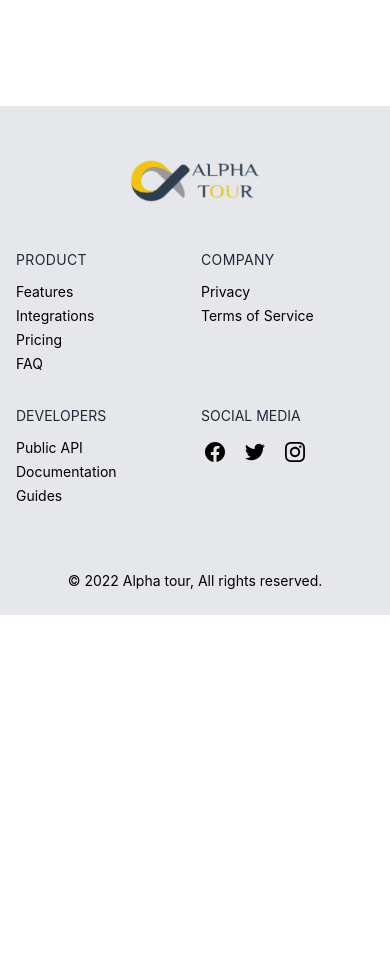
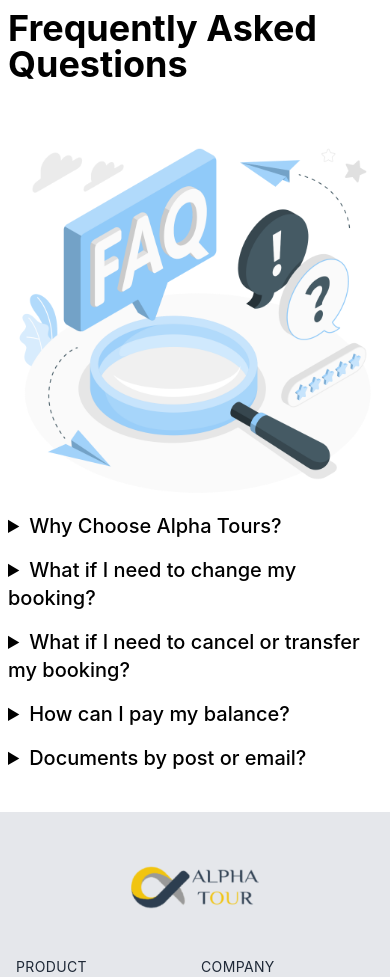
Before and after one commit to Uddin02/alpha-tour, a React (Create React App) app: page /home in a window 390 px wide. Shown: the part 840-1817 px from the top of the page. Before the commit the page ends 1455 px from the top, so only its background shows below. Built offline with nearby package versions, Linux system fonts and the light colour scheme; no server answers.

Commit message:
Faq section added

```diff
--- /dev/null
+++ b/src/Components/Home/FAQ.js
@@ -0,0 +1,54 @@
+import React from 'react';
+import FaqImage from '../../assets/FAQs.png';
+
+const FAQ = () => {
+    return (
+        <div className='mt-14 mb-8'>
+            <h2 className="mb-12 text-4xl font-bold leading-none lg:ml-32 lg:mr-32 sm:text-5xl">Frequently Asked Questions</h2>
+            <div className='lg:flex flex-row-reverse justify-around items-center'>
+                <img className='lg:w-3/12 lg:mr-32' src={FaqImage} alt="" />
+                <div className="lg:w-8/12">
+                    <section className=" dark:text-gray-800">
+                        <div className="flex flex-col  sm:px-8  xl:px-32 ">
+                            <details>
+                                <summary className="py-2 outline-none cursor-pointer text-xl font-medium">Why Choose Alpha Tours?</summary>
+                                <div className="px-4 pb-4 text-justify">
+                                    <p>We’ve been trusted by customers around the world since 2005 to provide service they can rely on; that makes travel dreams come true in the most value-added way possible.</p>
+                                </div>
+                            </details>
+                            <details>
+                                <summary className="py-2 outline-none cursor-pointer text-xl font-medium">What if I need to change my booking?</summary>
+                                <div className="px-4 pb-4 text-justify">
+                                    <p>If you wish to make any changes to your booking, particularly if you need to alter any flights booked through us, please let us know as soon as possible. There is a booking or flight amendment fee of $70 per change and flight amendments often incur extra airline costs depending on the changes to be made and if the ticket has been issued or not. All requests for changes should be referred to Customer Operations.</p>
+                                </div>
+                            </details>
+                            <details>
+                                <summary className="py-2 outline-none cursor-pointer text-xl font-medium">What if I need to cancel or transfer my booking?</summary>
+                                <div className="px-4 pb-4 space-y-2 text-justify">
+                                    <p>If you need to cancel your booking, please let me know as soon as possible. This is required in writing and you should refer to the booking conditions with regards to any cancellation charges that may apply. Normally, if you cancel before the final balance is due, the deposit and insurance premium are non -refundable but we can usually hold your balance for you to use on a future trip.</p>
+                                </div>
+                            </details>
+                            <details>
+                                <summary className="py-2 outline-none cursor-pointer text-xl font-medium">How can I pay my balance?</summary>
+                                <div className="px-4 pb-4 space-y-2 text-justify">
+                                    <p>You can pay the balance of your trip online here. To do this you will need your reservation number, surname of the lead passenger of the booking and date of birth. Please note that we do not accept payment by Amex. There will be no fee applied to payments made on any other card types.</p>
+                                    <p>Pay us by Bank Transfer – Payments in £ Sterling should be made to Exodus Travels Ltd. Please refer to your invoice for banking details, should you wish to pay in a different currency, please contact us directly.</p>
+                                </div>
+                            </details>
+                            <details>
+                                <summary className="py-2 outline-none cursor-pointer text-xl font-medium">Documents by post or email?</summary>
+                                <div className="px-4 pb-4 space-y-2 text-justify">
+                                    <p>I can send your documents either by post or email. I will normally ask at the time of booking how you would like to receive them, and you can also request posted documents on the web booking form. If you have received your documents by email but would prefer post (or vice versa), please contact me by email or on 0845 863 9643 and they will be happy to resend it.</p>
+                                </div>
+                            </details>
+                        </div>
+
+                    </section>
+                </div>
+            </div>
+        </div>
+
+      );
+};
+
+export default FAQ;
--- a/src/Components/Home/Home.js
+++ b/src/Components/Home/Home.js
@@ -2,6 +2,7 @@ import React from 'react';
 import { Link } from 'react-router-dom';
 import image from '../../assets/banner.png';
 import useTitle from '../../hooks/useTitle';
+import FAQ from './FAQ';
 import HomeServices from './HomeServices';
 
 const Home = () => {
@@ -17,14 +18,16 @@ const Home = () => {
                     </p>
                 </div>
             </div>
-            <div className="my-4 mx-2 grid">
+            <div className="my-4 mx-1 grid">
                 <p className="lg:text-5xl text-gray-800 mb-14 lg:ml-32">
                     <span className="border-b-4 border-gray-600">Discover</span> my services
                 </p>
                 <HomeServices/>
-                <button className="px-2 py-2 mx-auto font-semibold rounded dark:bg-sky-400 text-white"><Link to='/services'>View All Services</Link></button>
+                <button className="px-3 py-2 mx-auto font-semibold rounded dark:bg-gray-800 text-white"><Link to='/services'>View All Services</Link></button>
             </div>
-
+            <div className="my-4 mx-2">
+                <FAQ/>
+            </div>
 
         </div>
     );
--- a/src/Components/Home/HomeServices.js
+++ b/src/Components/Home/HomeServices.js
@@ -11,7 +11,7 @@ const HomeServices = () => {
     }, [])
 
     return (
-        <div className='my-4 mx-2 lg:ml-32 lg:mr-32'>
+        <div className='my-4 lg:ml-32 lg:mr-32'>
             <div className='grid gap-10 grid-cols-1 md:grid-cols-2 lg:grid-cols-3 mb-8'>
                 {
                     services.map(service => <HomeServiceCard
```
Also changed, not shown: src/assets/FAQs.png (added).
